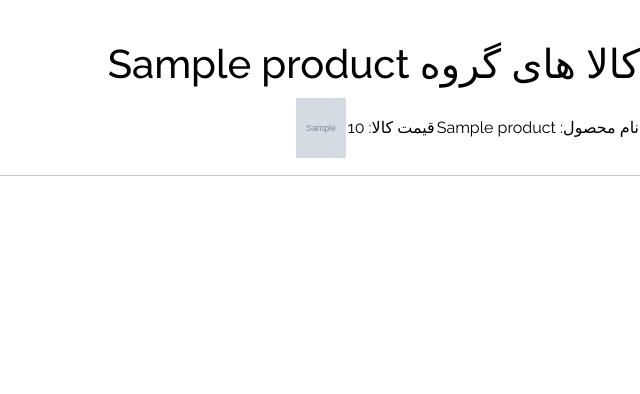
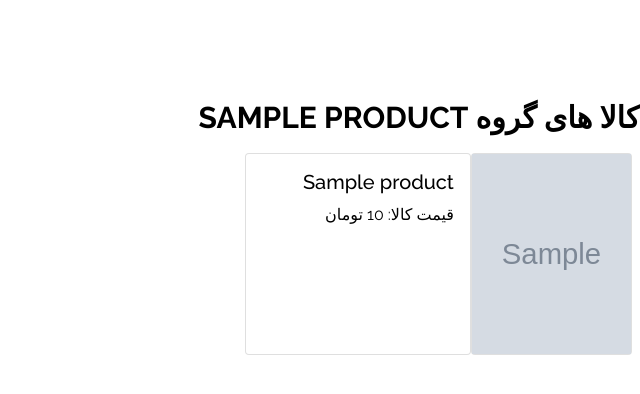
Before and after one commit to mmshojaefar/Store, a Flask app: page / in a window 1280 px wide. Shown: the part 200-594 px from the top of the page, without its empty margins (640-1280 px from the left). Run offline with Flask 2, Linux system fonts and the light colour scheme; the visitor is signed in with stand-in values (Sample User, id 1); grey boxes marked "Sample" are stand-in pictures; a database or web service that is not in the repository returns one stand-in record (values such as "Sample title"); some libraries are stand-ins or nearby versions.

Commit message:
front for main page started!

```diff
--- a/Store/static/demo.css
+++ b/Store/static/demo.css
@@ -187,9 +187,11 @@ h2 span {
 
 
 @media (min-width: 768px) {
-  .rt-container {
+  /* IT COMMENTED */
+  /* .rt-container {
     width: 750px;
-  }
+  } */
+  /* IT COMMENTED */
   [class^="col-rt-"] {
     float: left;
     width: 49.9999999999%;
--- a/Store/static/product.js
+++ b/Store/static/product.js
@@ -4,6 +4,7 @@ $name = $('#name').text();
 $price = $('#price').text();
 $('#addToBasket').click(function(){
     $count = $('#count').val();
+    console.log($count)
     $.ajax({
         url : url_list,
         data : {
--- a/Store/static/style.css
+++ b/Store/static/style.css
@@ -9,6 +9,13 @@ body {
     margin: 0;
     font-family: 'Varela Round', sans-serif;
 }
+
+/* IT ADDED */
+body h2{
+    font-size: 30px;
+}
+/* IT ADDED */
+
 .header {
     display: block;
     margin: 0 auto;
@@ -16,7 +23,7 @@ body {
     max-width: 100%;
     box-shadow: none;
     background-color: #FC466B;
-    position: fixed;
+    position: sticky;
     height: 60px!important;
     overflow: hidden;
     z-index: 10;
@@ -45,8 +52,10 @@ body {
     height: 100%;
     position: fixed;
     user-select: none;
-    right: 0;
+    /* HERE CHANGED to 16 284*/
+    right: 0px;
     width: 300px;
+    /* HERE CHANGED*/
     margin-top: 60px;
     transform: translateX(+300px);
     transition: transform 250ms ease-in-out;
--- a/Store/templates/approve.html
+++ b/Store/templates/approve.html
@@ -5,6 +5,7 @@
 {% endblock %}
 
 {% block content %}
+<div class="mx-4">
   <form class="needs-validation" novalidate>
       <div class="mb-2 d-flex flex-row justify-content-between">
           <div class="r1 col-5">
@@ -40,7 +41,7 @@
       <button id='submitOrderFinal' class="btn btn-primary">ثبت سفارش</button>
     </form>
   </div>
-
+</div>
 <!-- Final Resualt Modal -->
 <div style="display: none" class="modal fade" id="FinalModal" tabindex="-1" aria-labelledby="FinalModalLabel" aria-hidden="true">
     <div class="modal-dialog">
--- a/Store/templates/base.html
+++ b/Store/templates/base.html
@@ -1,5 +1,6 @@
 <!DOCTYPE html>
 <html dir="rtl" lang="fa">
+
 <head>
 
     <meta charset="UTF-8">
@@ -12,6 +13,7 @@
 </head>
 
 <body>
+    <!-- <div class="mx-3"> -->
         <header class="ScriptHeader">
             <div class="rt-container container">
                 <div class="col-rt-12">
@@ -23,17 +25,18 @@
             </div>
         </header>
 
-
         <section>
             <div class="rt-container">
                 <div class="col-rt-12">
                     <div class="Scriptcontent">
 
-                            <div class="d-flex justify-content-end header">
-                                <button type="button" class="btn m-2 btn-primary align-self-center " onclick="location.href='/admin/login/';" >مدیریت</button>
-                                <button type="button" class="btn m-2 btn-primary align-self-center " onclick="location.href='/basket/';" >سبد خرید</button>
-                                {% block header %}{% endblock %}
-                            </div>
+                        <div class="d-flex justify-content-end header">
+                            <button type="button" class="btn m-2 btn-primary align-self-center "
+                                onclick="location.href='/admin/login/';">مدیریت</button>
+                            <button type="button" class="btn m-2 btn-primary align-self-center "
+                                onclick="location.href='/basket/';">سبد خرید</button>
+                            {% block header %}{% endblock %}
+                        </div>
                     </div>
                     <div class="content_1">
                         {% block content %}{% endblock %}
@@ -42,12 +45,12 @@
             </div>
         </section>
 
+    <!-- </div> -->
 
+    <script src="{{url_for('static', filename='lib/js/jquery-3.4.1.min.js')}}"></script>
+    <script src="{{url_for('static', filename='lib/js/bootstrap.min.js')}}"></script>
+    {% block script %}{% endblock %}
 
+</body>
 
-        <script src="{{url_for('static', filename='lib/js/jquery-3.4.1.min.js')}}"></script>
-        <script src="{{url_for('static', filename='lib/js/bootstrap.min.js')}}"></script>
-        {% block script %}{% endblock %}
-    </div>
-</body>
 </html>
--- a/Store/templates/basket.html
+++ b/Store/templates/basket.html
@@ -5,7 +5,8 @@
 {% endblock %}
 
 {% block content %}
-<table class="table table-striped">
+<div class="mx-4">
+    <table class="table table-striped" border="1">
         <thead>
             <tr>
                 <th>کالا</th>
--- a/Store/templates/index.html
+++ b/Store/templates/index.html
@@ -5,29 +5,40 @@
 {% endblock %}
 
 {% block content %}
+<div class="row">
     {% for cat in pr.keys() %}
-    <h1><a href='category/{{ cat }}' style="text-decoration: none; color: black">کالا های گروه {{ cat }}</a></h1>
-        <table>
+        <div class="col-12">
+            <h2><a href='category/{{ cat }}' style="text-decoration: none; color: black">کالا های گروه {{ cat }}</a></h2>
+        </div>
+        <div>
+            <div class="row row-cols-1 row-cols-sm-2 row-cols-lg-3 g-4">
                 {% for st in pr.get(cat) %}
-            <tr>
-                <td>
+                    <div class="mb-3 pf-1 pe-1" style="max-width: 540px">
+                        <div class="row g-0 card-body">
+                            <div class="col-lg-5 card">
                                 <a href="/product/?name={{ st.get('name') }}&price={{ st.get('price') }}" style="text-decoration: none; color: black">
-                        نام محصول: {{ st.get('name') }}
+                                    <img src={{ url_for('static', filename=st.image )}} alt={{ st.get('name') }} width="100%" height="200">
                                 </a>
-                </td>
-                <td>
+                            </div>
+                            <div class="col-lg-7 card">
+                                <div class="card-body">
+                                    <h5 class="card-title">
                                         <a href="/product/?name={{ st.get('name') }}&price={{ st.get('price') }}" style="text-decoration: none; color: black">
-                        قیمت کالا: {{ st.get('price') }}
+                                            {{ st.get('name') }}
                                         </a>
-                </td>
-                <td>
+                                    </h5>
+                                    <p class="card-text">
                                         <a href="/product/?name={{ st.get('name') }}&price={{ st.get('price') }}" style="text-decoration: none; color: black">
-                        <img src={{ url_for('static', filename=st.image )}} alt={{ st.get('name') }} width="50" height="60">
+                                            قیمت کالا: {{ st.get('price') }} تومان
                                         </a>
-                </td>
-            </tr>
+                                    </p>
+                                </div>
+                            </div>
+                        </div>
+                    </div>
                 {% endfor %}
-        </table>
-        <hr>
+            </div>
+        </div>
     {% endfor %}
+</div>
 {% endblock %}
```
Also changed, not shown: Store/templates/category.html (+23 -16 lines), Store/templates/product.html (+58 -13 lines). Lines whose indentation alone changed are shown as unchanged.
